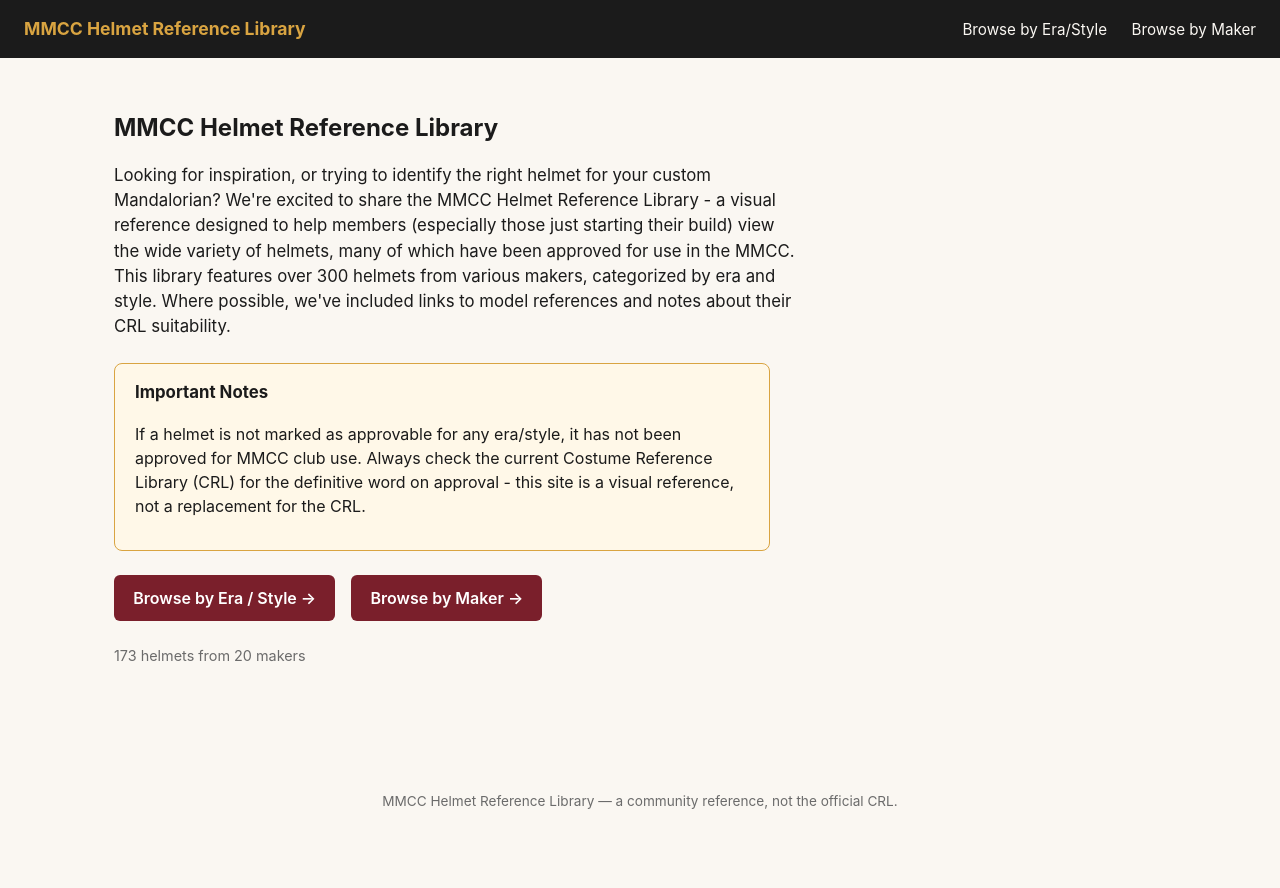
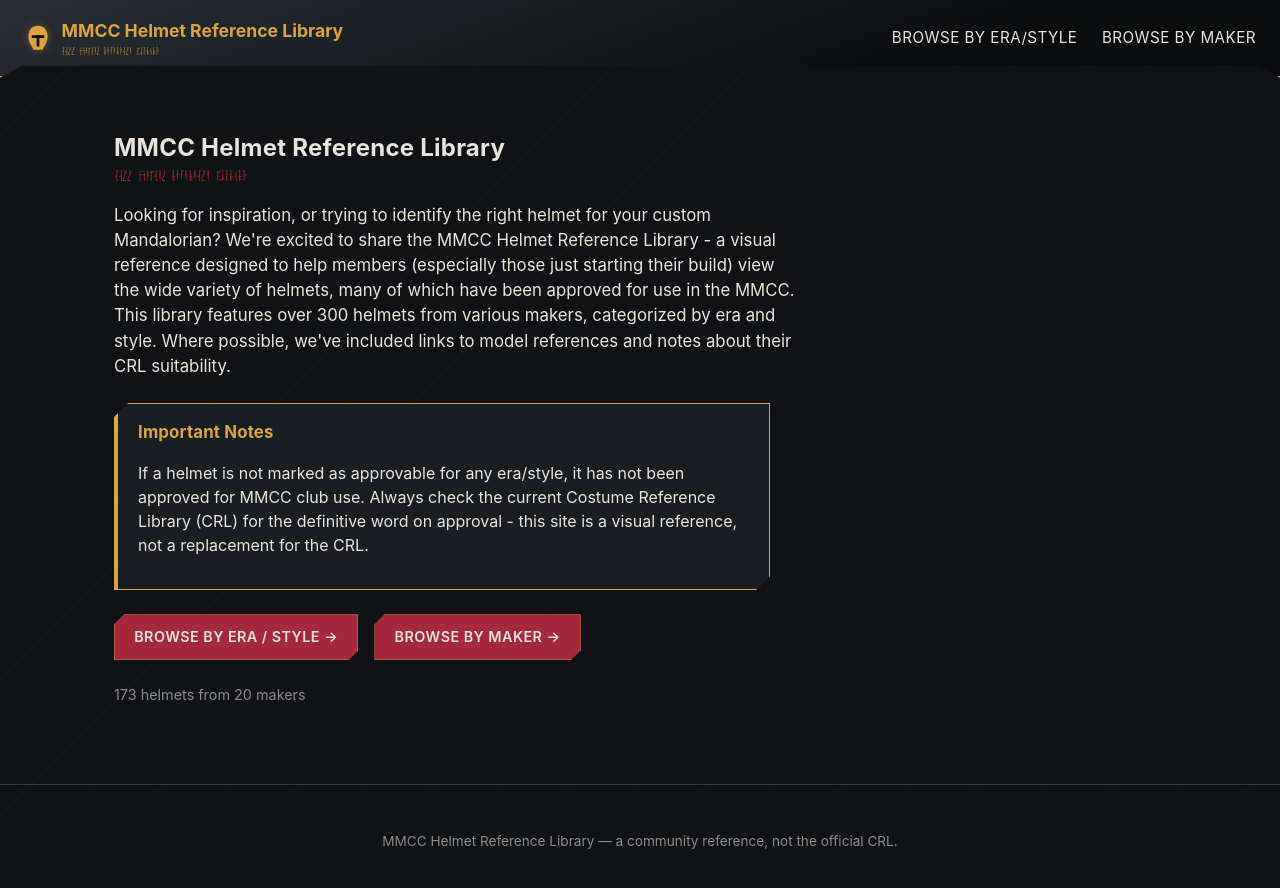
Before and after one commit to joelyoder/mmcc-helmet-library, an Eleventy site: page src/index.njk in a window 1280 px wide. Before the commit the page ends 857 px from the top, so only its background shows below. Built offline with nearby package versions, Linux system fonts and the light colour scheme; Eleventy itself is replaced by a stand-in of ours; files that its build step writes are made by us from their sources.

Commit message:
Complete overhaul of the site styling

```diff
--- a/src/_includes/base.njk
+++ b/src/_includes/base.njk
@@ -4,11 +4,18 @@
   <meta charset="utf-8">
   <meta name="viewport" content="width=device-width, initial-scale=1">
   <title>{{ title or site.title }} · MMCC Helmet Library</title>
+  <link rel="icon" type="image/svg+xml" href="/images/favicon.svg">
   <link rel="stylesheet" href="/css/style.css">
 </head>
 <body>
   <header class="site-header">
-    <a class="brand" href="/">{{ site.title or "MMCC Helmet Reference Library" }}</a>
+    <a class="brand" href="/">
+      <img class="brand__sigil" src="/images/favicon.svg" alt="" width="28" height="28">
+      <span class="brand__text">
+        {{ site.title or "MMCC Helmet Reference Library" }}
+        <span class="mando-flourish" aria-hidden="true">{{ site.title or "MMCC Helmet Reference Library" }}</span>
+      </span>
+    </a>
     <nav class="site-nav">
       <a href="/eras/">Browse by Era/Style</a>
       <a href="/makers/">Browse by Maker</a>
--- a/src/_includes/macros.njk
+++ b/src/_includes/macros.njk
@@ -1,3 +1,5 @@
+{% macro mando(text) %}<span class="mando-flourish" aria-hidden="true">{{ text }}</span>{% endmacro %}
+
 {% macro helmetCard(h, makers) %}
   {% set maker = makers | findMaker(h.maker) %}
   <article class="helmet-card{% if not h.approvable %} helmet-card--not-approvable{% endif %}">
--- a/src/css/style.css
+++ b/src/css/style.css
@@ -1,10 +1,20 @@
+@font-face {
+  font-family: "Mandalor";
+  src: url("/fonts/mandalor.ttf") format("truetype");
+  font-display: swap;
+}
+
 :root {
-  --maroon: #7a1f2b;
+  --maroon: #a5293b;
   --gold: #d9a441;
-  --ink: #1b1b1b;
-  --paper: #faf7f2;
-  --muted: #6b6b6b;
-  --border: #e4ddd0;
+  --steel: #454b54;
+  --steel-dark: #2a2e34;
+  --ink: #e8e4db;
+  --paper: #101215;
+  --panel: #1a1d22;
+  --muted: #8b8c88;
+  --border: #363a41;
+  --chamfer: 14px;
 }
 
 * { box-sizing: border-box; }
@@ -13,11 +23,29 @@
   margin: 0;
   font-family: -apple-system, BlinkMacSystemFont, "Segoe UI", Roboto, sans-serif;
   color: var(--ink);
-  background: var(--paper);
+  background:
+    repeating-linear-gradient(135deg, rgba(255, 255, 255, 0.015) 0px, rgba(255, 255, 255, 0.015) 1px, transparent 1px, transparent 48px),
+    var(--paper);
   line-height: 1.5;
 }
 
-a { color: var(--maroon); }
+a { color: var(--gold); }
+
+h1, h2, h3 {
+  font-weight: 700;
+  letter-spacing: 0.01em;
+}
+
+.mando-flourish {
+  display: block;
+  font-family: "Mandalor", sans-serif;
+  color: var(--maroon);
+  font-size: 0.5em;
+  letter-spacing: 0.04em;
+  font-weight: 400;
+  opacity: 0.85;
+  margin-top: 0.2em;
+}
 
 .site-header {
   display: flex;
@@ -25,21 +53,31 @@
   align-items: center;
   justify-content: space-between;
   gap: 1rem;
-  padding: 1rem 1.5rem;
-  background: var(--ink);
+  padding: 1.1rem 1.5rem;
+  background: linear-gradient(160deg, var(--steel-dark), #0b0c0e 75%);
+  border-bottom: 2px solid var(--gold);
   color: var(--paper);
+  clip-path: polygon(0 0, 100% 0, 100% 100%, calc(100% - 22px) calc(100% - 12px), 22px calc(100% - 12px), 0 100%);
 }
 .site-header .brand {
+  display: flex;
+  align-items: center;
+  gap: 0.6rem;
   color: var(--gold);
   font-weight: 700;
   text-decoration: none;
   font-size: 1.1rem;
 }
+.brand__sigil { flex-shrink: 0; filter: drop-shadow(0 0 4px rgba(217, 164, 65, 0.35)); }
+.brand__text { display: flex; flex-direction: column; }
+.brand .mando-flourish { color: var(--gold); opacity: 0.6; margin-top: 0.1em; }
 .site-nav a {
-  color: var(--paper);
+  color: var(--ink);
   text-decoration: none;
   margin-left: 1.25rem;
   font-size: 0.95rem;
+  text-transform: uppercase;
+  letter-spacing: 0.03em;
 }
 .site-nav a:hover { color: var(--gold); }
 
@@ -54,32 +92,39 @@
   color: var(--muted);
   font-size: 0.85rem;
   padding: 2rem 1rem;
+  border-top: 1px solid var(--border);
 }
 
 .welcome h1 { margin-bottom: 0.25rem; }
-.welcome__intro { font-size: 1.05rem; max-width: 65ch; }
+.welcome__intro { font-size: 1.05rem; max-width: 65ch; color: var(--ink); }
 
 .notice {
-  background: #fff8e8;
+  background: var(--panel);
   border: 1px solid var(--gold);
-  border-radius: 8px;
+  border-left: 4px solid var(--gold);
+  clip-path: polygon(var(--chamfer) 0, 100% 0, 100% calc(100% - var(--chamfer)), calc(100% - var(--chamfer)) 100%, 0 100%, 0 var(--chamfer));
   padding: 1rem 1.25rem;
   margin: 1.5rem 0;
   max-width: 65ch;
 }
-.notice h2 { margin-top: 0; font-size: 1.05rem; }
+.notice h2 { margin-top: 0; font-size: 1.05rem; color: var(--gold); }
 
 .home-links { display: flex; gap: 1rem; margin: 1.5rem 0; flex-wrap: wrap; }
 .button {
   display: inline-block;
   background: var(--maroon);
-  color: #fff;
+  color: var(--ink);
   padding: 0.7rem 1.2rem;
-  border-radius: 6px;
+  clip-path: polygon(10px 0, 100% 0, 100% calc(100% - 10px), calc(100% - 10px) 100%, 0 100%, 0 10px);
   text-decoration: none;
   font-weight: 600;
+  text-transform: uppercase;
+  letter-spacing: 0.03em;
+  font-size: 0.9rem;
+  border: 1px solid rgba(217, 164, 65, 0.4);
+  transition: background 0.15s ease;
 }
-.button:hover { background: #5e1721; }
+.button:hover { background: #7d1f2e; }
 
 .stat-line { color: var(--muted); font-size: 0.9rem; }
 
@@ -93,8 +138,8 @@
   border-bottom: 1px solid var(--border);
   flex-wrap: wrap;
 }
-.index-list a { font-size: 1.1rem; text-decoration: none; font-weight: 600; }
-.index-list a:hover { text-decoration: underline; }
+.index-list a { font-size: 1.1rem; text-decoration: none; font-weight: 600; color: var(--ink); }
+.index-list a:hover { color: var(--gold); text-decoration: underline; }
 .index-list__count { color: var(--muted); font-size: 0.9rem; }
 .index-list__note { flex-basis: 100%; color: var(--muted); font-size: 0.85rem; }
 
@@ -107,18 +152,20 @@
 
 .helmet-card {
   border: 1px solid var(--border);
-  border-radius: 10px;
+  clip-path: polygon(var(--chamfer) 0, 100% 0, 100% calc(100% - var(--chamfer)), calc(100% - var(--chamfer)) 100%, 0 100%, 0 var(--chamfer));
   overflow: hidden;
-  background: #fff;
+  background: var(--panel);
   display: flex;
   flex-direction: column;
+  transition: border-color 0.15s ease;
 }
-.helmet-card--not-approvable { opacity: 0.75; }
+.helmet-card:hover { border-color: var(--gold); }
+.helmet-card--not-approvable { opacity: 0.7; }
 
 .helmet-card__images {
   display: grid;
   grid-template-columns: repeat(3, 1fr);
-  background: #efe7d8;
+  background: var(--steel-dark);
 }
 .helmet-card__images img {
   width: 100%;
@@ -144,9 +191,9 @@
 .helmet-card__body { padding: 0.9rem 1rem 1.1rem; flex: 1; display: flex; flex-direction: column; gap: 0.4rem; }
 .helmet-card__name { margin: 0; font-size: 1.05rem; }
 .helmet-card__name a { color: var(--ink); text-decoration: none; }
-.helmet-card__name a:hover { color: var(--maroon); text-decoration: underline; }
+.helmet-card__name a:hover { color: var(--gold); text-decoration: underline; }
 .helmet-card__maker { margin: 0; color: var(--muted); font-size: 0.9rem; }
-.helmet-card__maker a { color: var(--maroon); font-weight: 600; text-decoration: none; }
+.helmet-card__maker a { color: var(--gold); font-weight: 600; text-decoration: none; }
 .helmet-card__maker a:hover { text-decoration: underline; }
 
 .helmet-card__eras {
@@ -159,14 +206,14 @@
 }
 .helmet-card__eras a {
   display: inline-block;
-  background: #f1e6d0;
+  background: var(--steel);
   color: var(--ink);
-  border-radius: 999px;
+  clip-path: polygon(6px 0, 100% 0, 100% calc(100% - 6px), calc(100% - 6px) 100%, 0 100%, 0 6px);
   padding: 0.15rem 0.6rem;
   font-size: 0.78rem;
   text-decoration: none;
 }
-.helmet-card__eras a:hover { background: var(--gold); }
+.helmet-card__eras a:hover { background: var(--gold); color: var(--paper); }
 
 .helmet-card__badge { font-size: 0.85rem; font-weight: 600; margin: 0.25rem 0 0; }
 .helmet-card__badge--no { color: var(--maroon); }
@@ -187,17 +234,18 @@
 }
 .helmet-detail__images img {
   width: 100%;
-  border-radius: 10px;
+  clip-path: polygon(var(--chamfer) 0, 100% 0, 100% calc(100% - var(--chamfer)), calc(100% - var(--chamfer)) 100%, 0 100%, 0 var(--chamfer));
   border: 1px solid var(--border);
+  background: var(--steel-dark);
   object-fit: cover;
   aspect-ratio: 1 / 1;
 }
 .helmet-detail__images img:only-child { grid-column: 1 / -1; aspect-ratio: 4 / 3; }
 .helmet-detail__body h1 { margin-top: 0; margin-bottom: 0.25rem; }
-.helmet-detail__body h2 { font-size: 0.95rem; text-transform: uppercase; letter-spacing: 0.04em; color: var(--muted); margin: 1.25rem 0 0.5rem; }
+.helmet-detail__body h2 { font-size: 0.95rem; text-transform: uppercase; letter-spacing: 0.04em; color: var(--gold); margin: 1.25rem 0 0.5rem; border-bottom: 1px solid var(--border); padding-bottom: 0.35rem; }
 .helmet-detail__links { display: flex; gap: 0.75rem; flex-wrap: wrap; margin-top: 1.5rem; }
-.button--secondary { background: transparent; color: var(--maroon); border: 1px solid var(--maroon); }
-.button--secondary:hover { background: #fbeeee; }
+.button--secondary { background: transparent; color: var(--gold); border: 1px solid var(--gold); }
+.button--secondary:hover { background: rgba(217, 164, 65, 0.12); }
 
 @media (max-width: 700px) {
   .helmet-detail { grid-template-columns: 1fr; }
--- a/src/eras/era.njk
+++ b/src/eras/era.njk
@@ -8,10 +8,10 @@
 eleventyComputed:
   title: "{{ era.name }}"
 ---
-{% from "macros.njk" import helmetCard %}
+{% from "macros.njk" import helmetCard, mando %}
 
 <p><a href="/eras/">&larr; All eras/styles</a></p>
-<h1>{{ era.name }}</h1>
+<h1>{{ era.name }}{{ mando(era.name) }}</h1>
 {% if era.note %}<p class="index-list__note">{{ era.note }}</p>{% endif %}
 
 {% set list = helmets | helmetsForEra(era.name) %}
--- a/src/eras/index.njk
+++ b/src/eras/index.njk
@@ -3,7 +3,8 @@
 title: Browse by Era / Style
 permalink: /eras/
 ---
-<h1>Browse by Era / Style</h1>
+{% from "macros.njk" import mando %}
+<h1>Browse by Era / Style{{ mando("Browse by Era / Style") }}</h1>
 <ul class="index-list">
   {% for era in eras %}
     {% set count = (helmets | helmetsForEra(era.name)).length %}
--- a/src/helmets/helmet.njk
+++ b/src/helmets/helmet.njk
@@ -8,6 +8,7 @@
 eleventyComputed:
   title: "{{ helmet.name }}"
 ---
+{% from "macros.njk" import mando %}
 {% set maker = makers | findMaker(helmet.maker) %}
 
 <p><a href="/makers/{{ helmet.maker | slug }}/">&larr; {{ helmet.maker }}</a></p>
@@ -24,7 +25,7 @@
   </div>
 
   <div class="helmet-detail__body">
-    <h1>{{ helmet.name }}</h1>
+    <h1>{{ helmet.name }}{{ mando(helmet.name) }}</h1>
     <p class="helmet-card__maker">by <a href="/makers/{{ helmet.maker | slug }}/">{{ helmet.maker }}</a></p>
 
     {% if not helmet.approvable %}
--- a/src/index.njk
+++ b/src/index.njk
@@ -2,8 +2,9 @@
 layout: base.njk
 title: Welcome
 ---
+{% from "macros.njk" import mando %}
 <section class="welcome">
-  <h1>{{ site.title or "MMCC Helmet Reference Library" }}</h1>
+  <h1>{{ site.title or "MMCC Helmet Reference Library" }}{{ mando(site.title or "MMCC Helmet Reference Library") }}</h1>
   <p class="welcome__intro">{{ site.intro }}</p>
 
   {% if site.notes %}
--- a/src/makers/index.njk
+++ b/src/makers/index.njk
@@ -3,7 +3,8 @@
 title: Browse by Maker
 permalink: /makers/
 ---
-<h1>Browse by Maker</h1>
+{% from "macros.njk" import mando %}
+<h1>Browse by Maker{{ mando("Browse by Maker") }}</h1>
 <ul class="index-list">
   {% for maker in makers | sort(attribute="name") %}
     {% set count = (helmets | helmetsForMaker(maker.name)).length %}
--- a/src/makers/maker.njk
+++ b/src/makers/maker.njk
@@ -8,10 +8,10 @@
 eleventyComputed:
   title: "{{ maker.name }}"
 ---
-{% from "macros.njk" import helmetCard %}
+{% from "macros.njk" import helmetCard, mando %}
 
 <p><a href="/makers/">&larr; All makers</a></p>
-<h1>{{ maker.name }}</h1>
+<h1>{{ maker.name }}{{ mando(maker.name) }}</h1>
 {% if maker.website %}<p><a href="{{ maker.website }}" target="_blank" rel="noopener">Visit maker's site/store &rarr;</a></p>{% endif %}
 {% if maker.notes %}<p class="helmet-card__notes">{{ maker.notes }}</p>{% endif %}
 
```
Also changed, not shown: .eleventy.js, fonts/mandalor.ttf (added), src/fonts/mandalor.ttf (added), src/images/favicon.svg (added).
